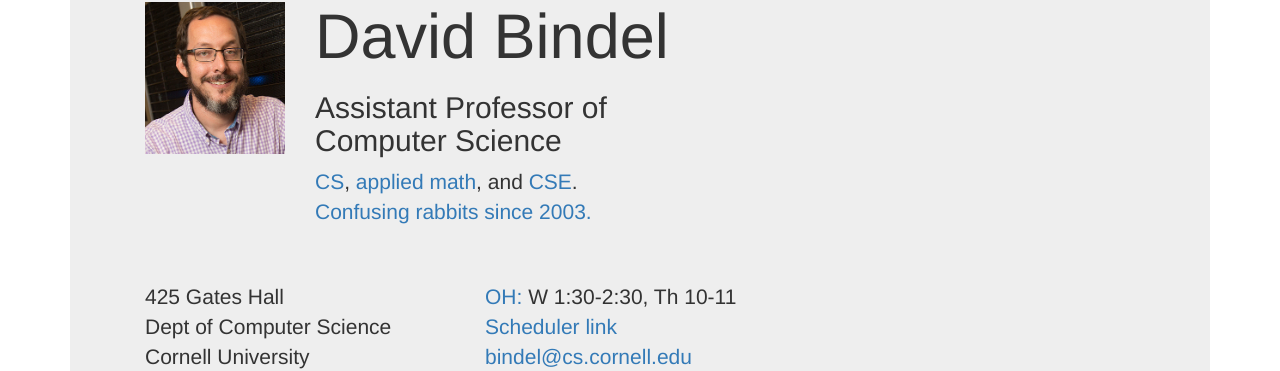
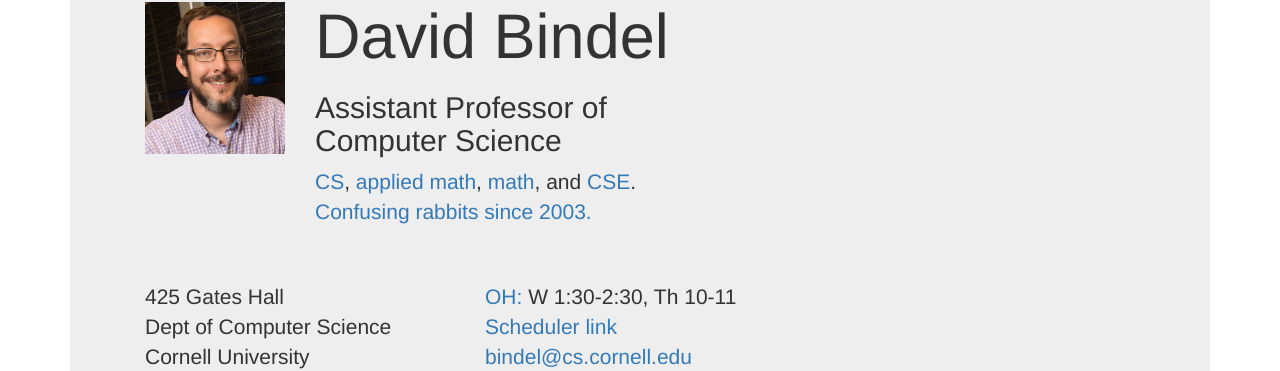
Before and after one commit to dbindel/cornell_web, a Jekyll site: the page built from index.html, in a window 1280 px wide and 900 px high. Shown: the part 116-487 px from the top of the window. Built offline with Jekyll 4.4.1, drawn with Linux system fonts in a browser that asks for light colours; nearby versions of some CDN libraries.

Commit message:
Added math to graduate field list.

```diff
--- a/_includes/dbindel_head.html
+++ b/_includes/dbindel_head.html
@@ -9,7 +9,8 @@
       <h2>Assistant Professor of<br/> Computer Science</h2>
       <p class="lead">
       <a href="http://www.cs.cornell.edu/">CS</a>,
-      <a href="http://www.cam.cornell.edu/">applied math</a>, and
+      <a href="http://www.cam.cornell.edu/">applied math</a>,
+      <a href="http://www.math.cornell.edu/">math</a>, and
       <a href="http://www.cse.cornell.edu/">CSE</a>.<br/>
       <a href="bunny.html">Confusing rabbits since 2003.</a>
       </p>
```
